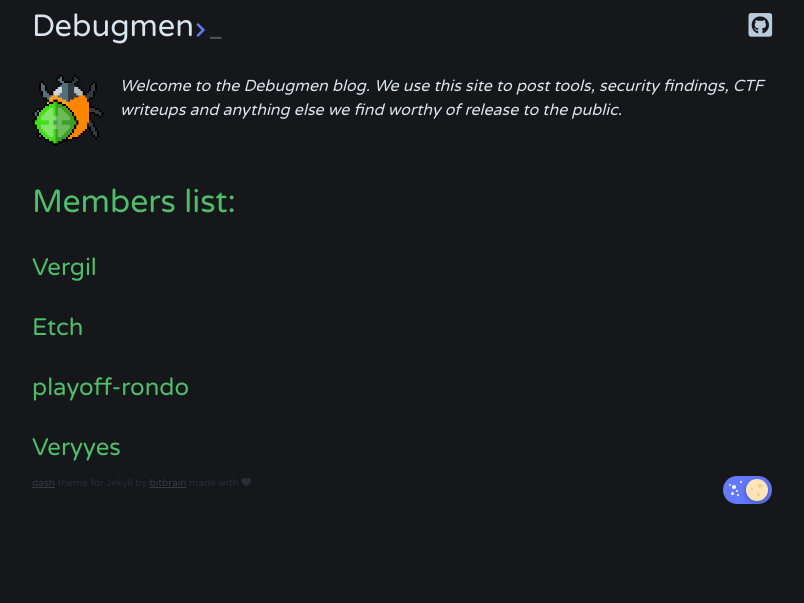
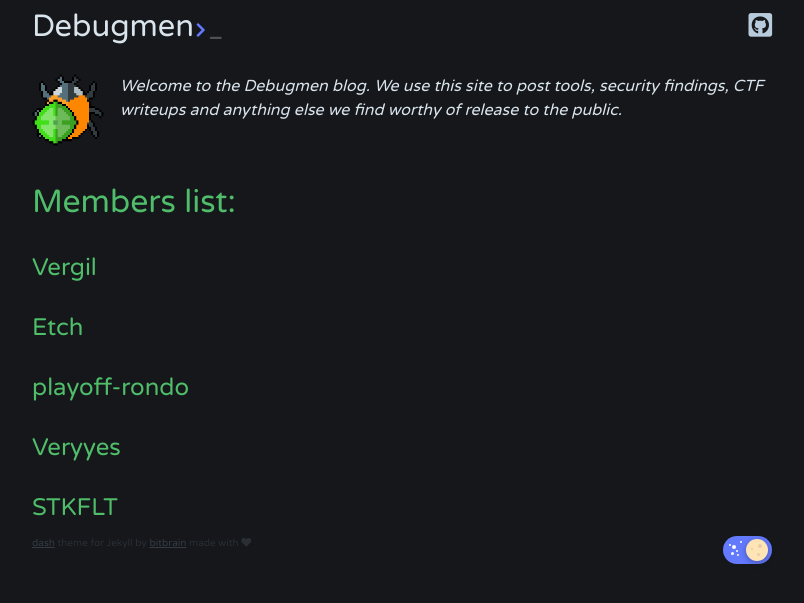
Before and after one commit to debugmen/debugmen.github.io, a Jekyll site: the page built from members.html, in a window 1280 px wide. Shown: the top 603 px of the page, without its empty margins (238-1042 px from the left). Built offline with Jekyll 4.4.1, drawn with Linux system fonts in a browser that asks for light colours.

Commit message:
Update _config.yml
Add STKFLT to group list

```diff
--- a/_config.yml
+++ b/_config.yml
@@ -42,6 +42,7 @@ members:
   - "Etch"
   - "playoff-rondo"
   - "Veryyes"
+  - "STKFLT"
 
 # jekyll-tagging (optional)
 tag_permalink_style: pretty
```
